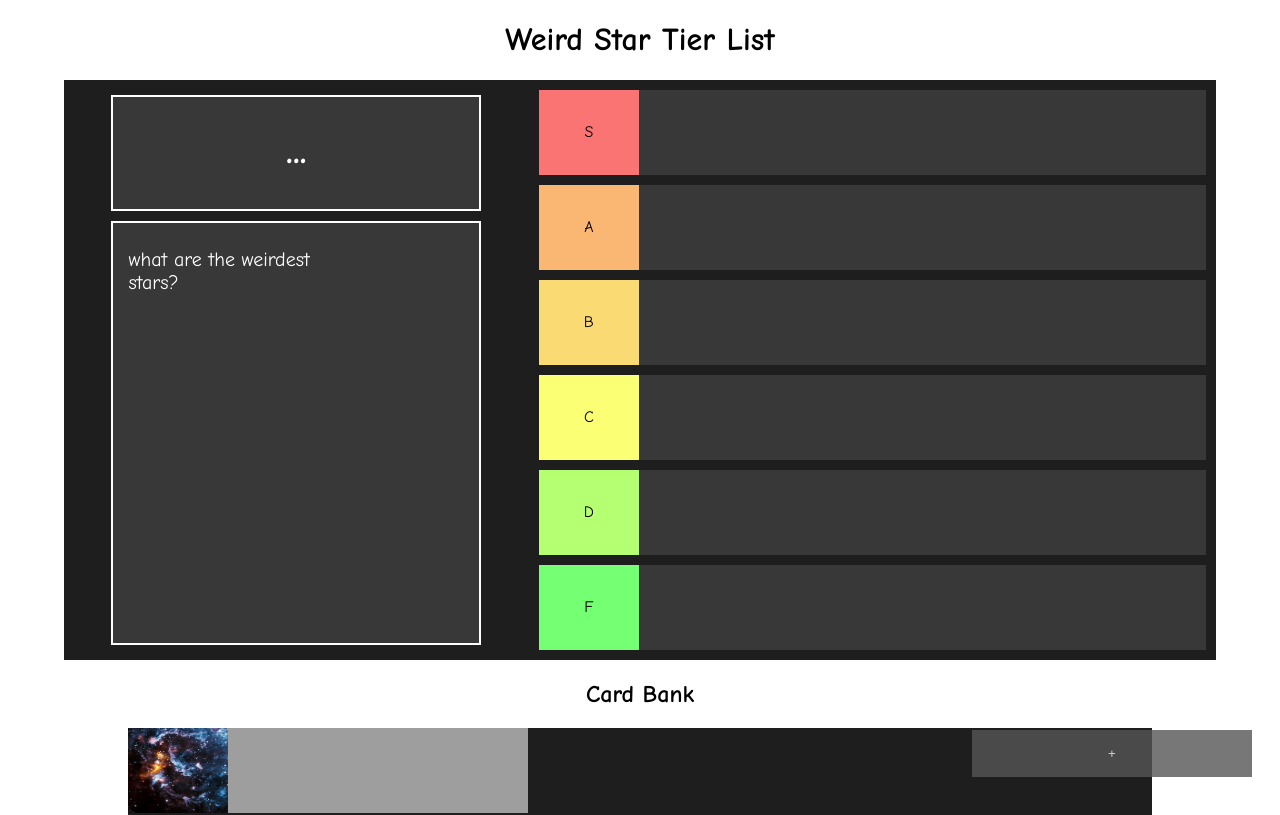
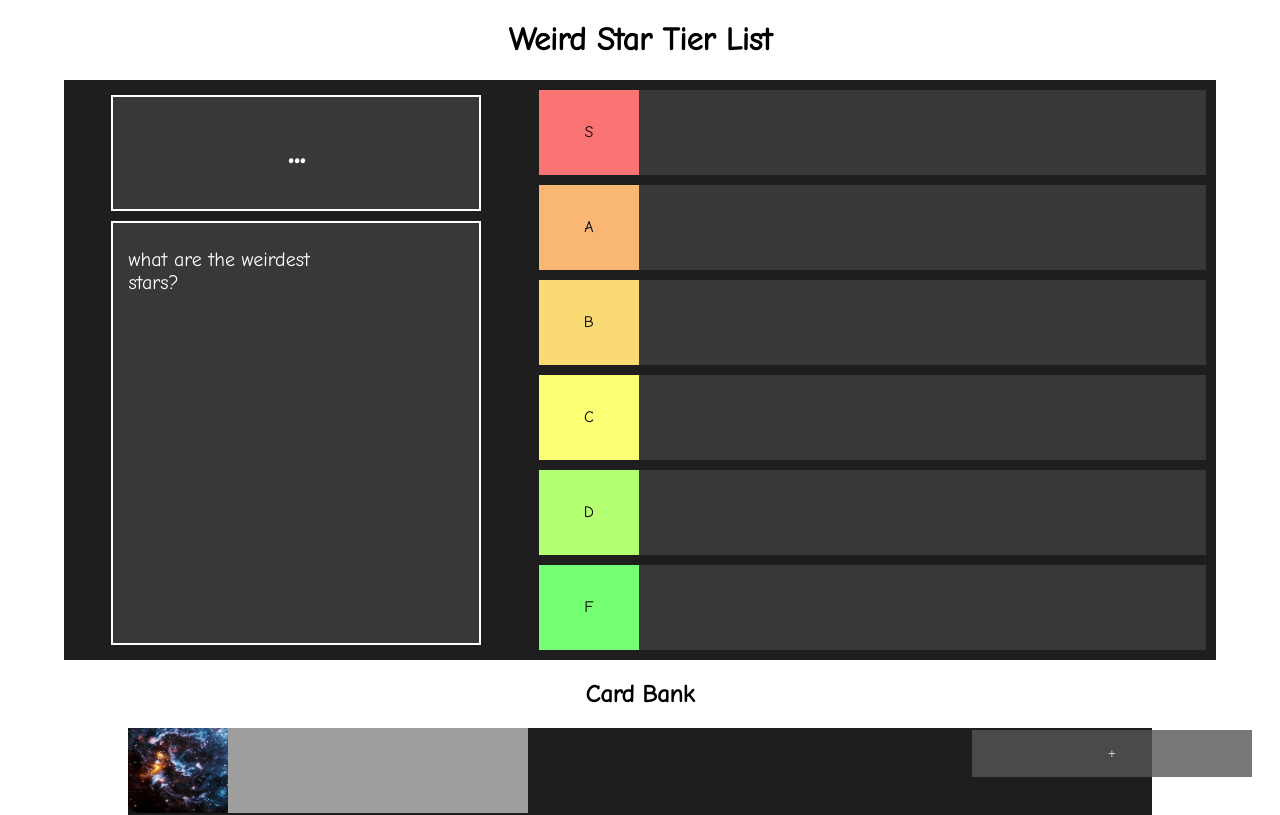
Before and after one commit to astr338/astr338.github.io, a plain HTML site: page index.html in a window 1280 px wide. Shown: the top 815 px of the page. Drawn offline with Linux system fonts and the light colour scheme; grey boxes are pictures that could not be loaded; a script that the page names is missing.

Commit message:
added font

```diff
--- a/stylesheet.css
+++ b/stylesheet.css
@@ -1,5 +1,5 @@
 body {
-  font-family: "Comic Sans MS", "Comic Sans", cursive;
+  font-family: "Comic Neue", cursive;
   margin: 0;
   display: flex;
   width: 100vw;
```
